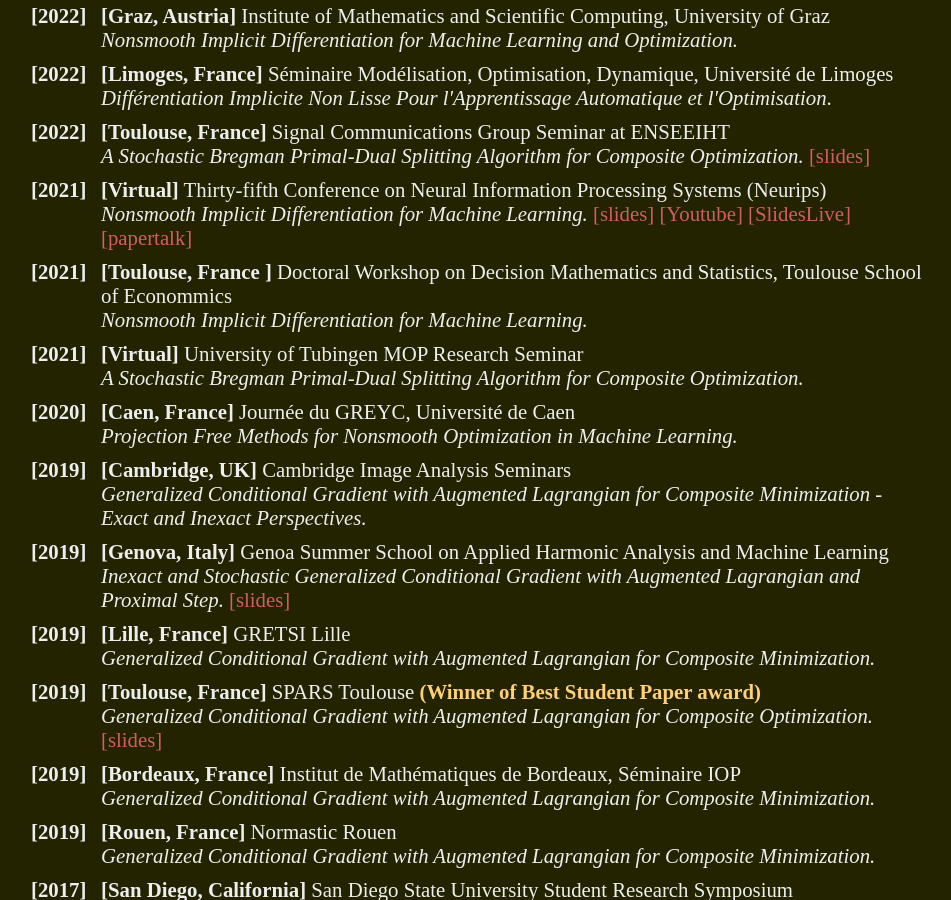
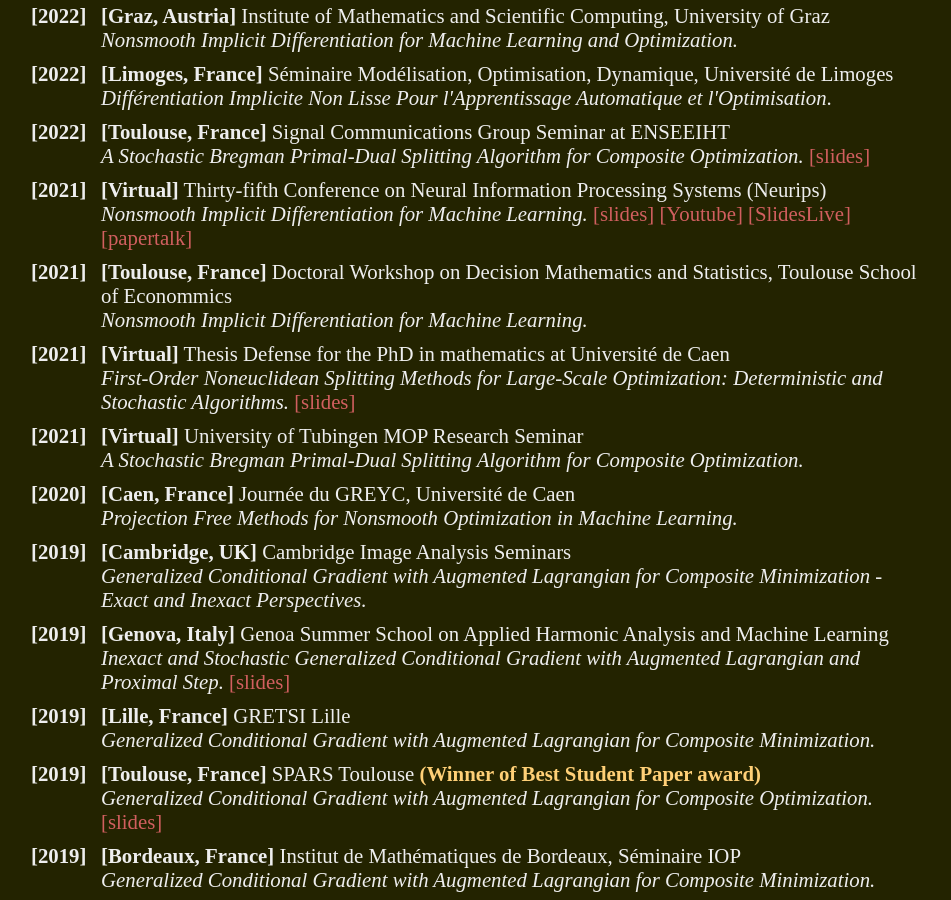
Before and after one commit to tonysf/tonysf.github.io, a Jekyll site: the page built from talks/index.html, in a window 1280 px wide and 900 px high, scrolled down 725 px. Shown: the whole window, without its empty margins (166-1117 px from the left). Built offline with Jekyll 4.4.1, drawn with Linux system fonts in a browser that asks for light colours.

Commit message:
Update index.html

```diff
--- a/talks/index.html
+++ b/talks/index.html
@@ -25,8 +25,10 @@
 		<i>A Stochastic Bregman Primal-Dual Splitting Algorithm for Composite Optimization.</i> <a href="/slides/toulouse2022.pdf">[slides]</a></li>
 	<label><b>[2021]</b></label><li>  <b>[Virtual]</b> Thirty-fifth Conference on Neural Information Processing Systems (Neurips)<br>
 		<i>Nonsmooth Implicit Differentiation for Machine Learning.</i> <a href="/slides/neurips2021.pdf">[slides]</a> <a href="https://www.youtube.com/watch?v=gDC14AGs5Yg">[Youtube]</a> <a href="https://slideslive.com/38967824/nonsmooth-implicit-differentiation-for-machine-learning?ref=speaker-42960">[SlidesLive]</a> <a href="https://papertalk.org/papertalks/36362">[papertalk]</a></li>
-	<label><b>[2021]</b></label><li>  <b>[Toulouse, France ]</b> Doctoral Workshop on Decision Mathematics and Statistics, Toulouse School of Econommics<br>
+	<label><b>[2021]</b></label><li>  <b>[Toulouse, France]</b> Doctoral Workshop on Decision Mathematics and Statistics, Toulouse School of Econommics<br>
 		<i>Nonsmooth Implicit Differentiation for Machine Learning.</i></li>
+	<label><b>[2021]</b></label><li>  <b>[Virtual]</b> Thesis Defense for the PhD in mathematics at Université de Caen<br>
+		<i>First-Order Noneuclidean Splitting Methods for Large-Scale Optimization: Deterministic and Stochastic Algorithms.</i> <a href="/slides/thesisdefense.pdf">[slides]</a></li>
 	<label><b>[2021]</b></label><li>  <b>[Virtual]</b> University of Tubingen MOP Research Seminar<br>
 		<i>A Stochastic Bregman Primal-Dual Splitting Algorithm for Composite Optimization.</i></li>
 	<label><b>[2020]</b></label><li>  <b>[Caen, France]</b> Journée du GREYC, Université de Caen<br>
```
